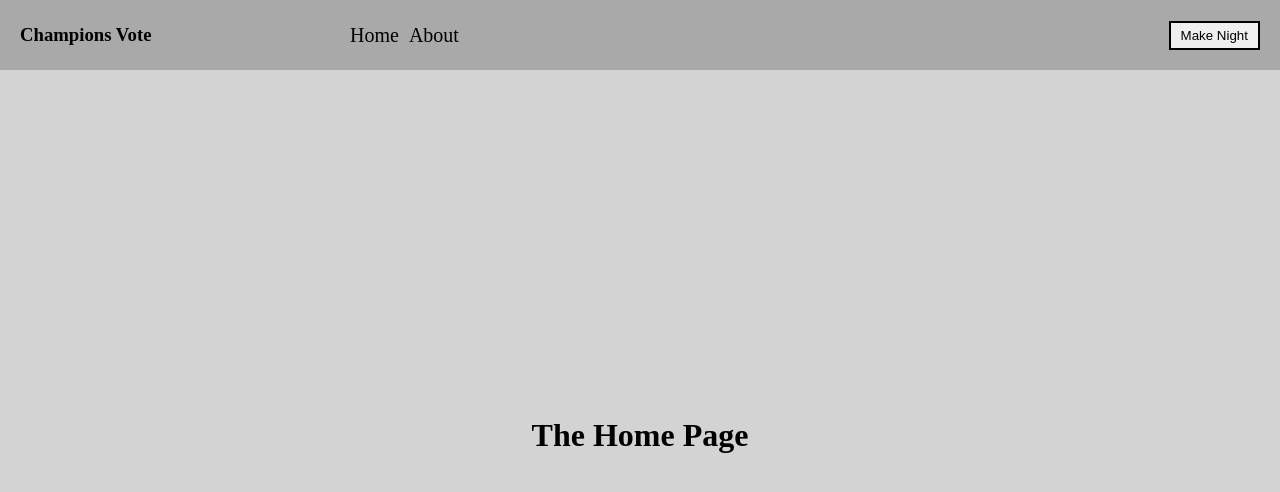
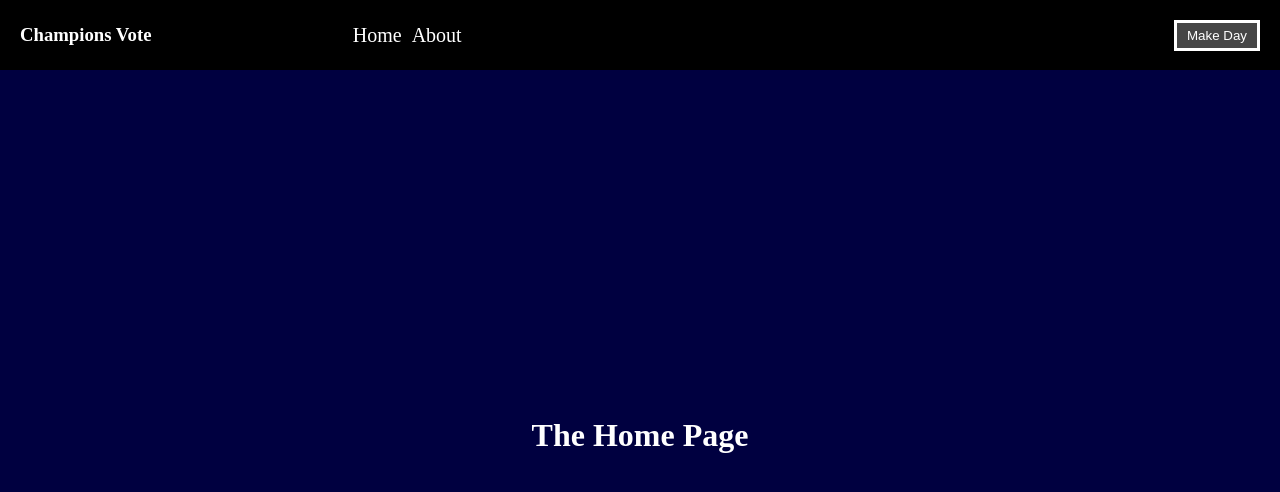
Before and after one commit to osaydayoub/voteApp, a React (Vite) app: page / in a window 1280 px wide. Shown: the top 492 px of the page. Built offline with nearby package versions, Linux system fonts and the light colour scheme.

Commit message:
night as default

```diff
--- a/src/components/ModeContext.jsx
+++ b/src/components/ModeContext.jsx
@@ -1,8 +1,9 @@
 import { createContext, useState } from "react";
 const ModeContext = createContext();
+const [dayMode, nightMode] = ['day', 'night'];
 
 export default function ModeProvider({ children }) {
-    const [mode, setMode] = useState('day');
+    const [mode, setMode] = useState(nightMode);
     return (
         <ModeContext.Provider value={{ mode, setMode }}>
             {children}
```
